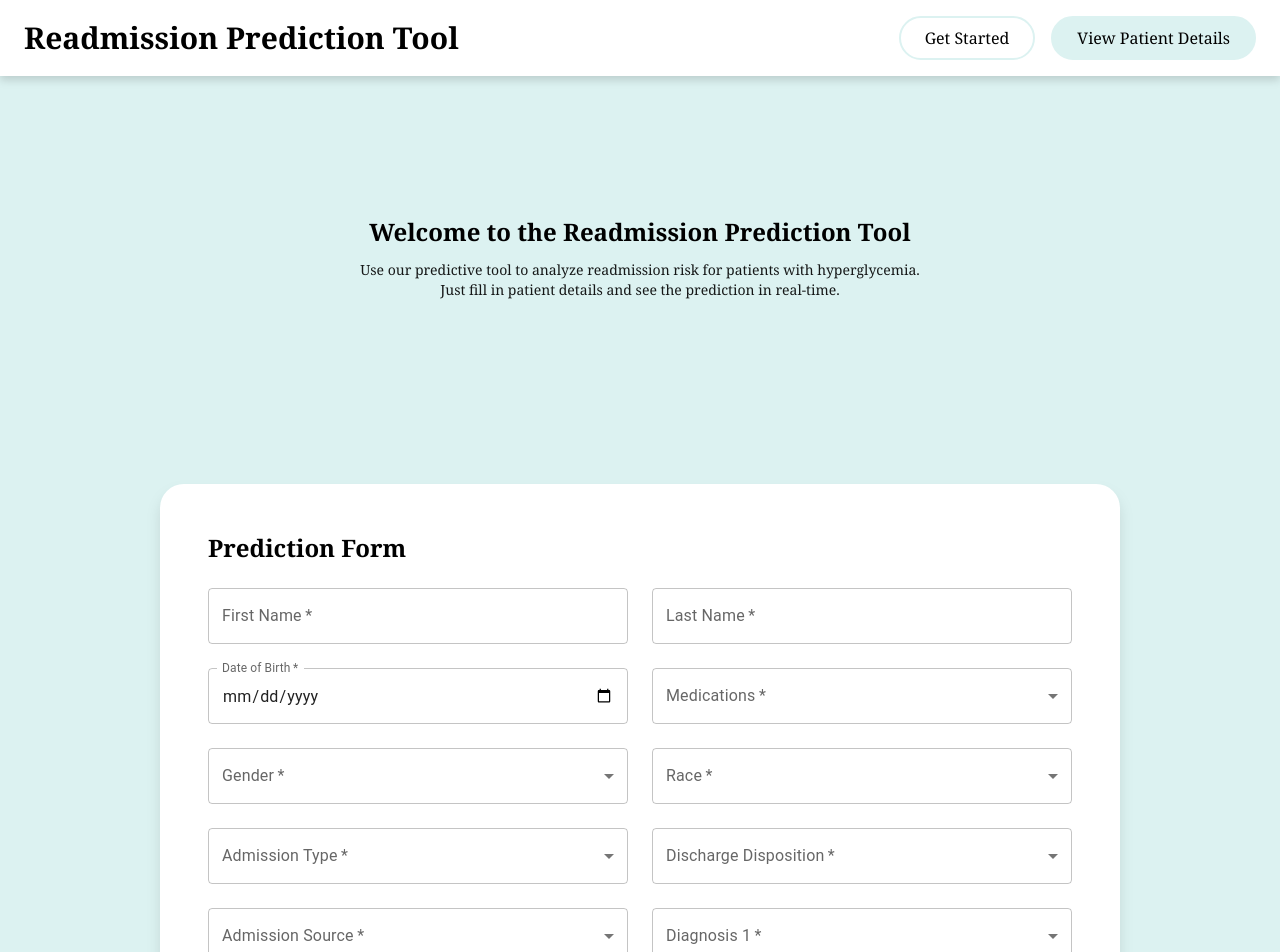
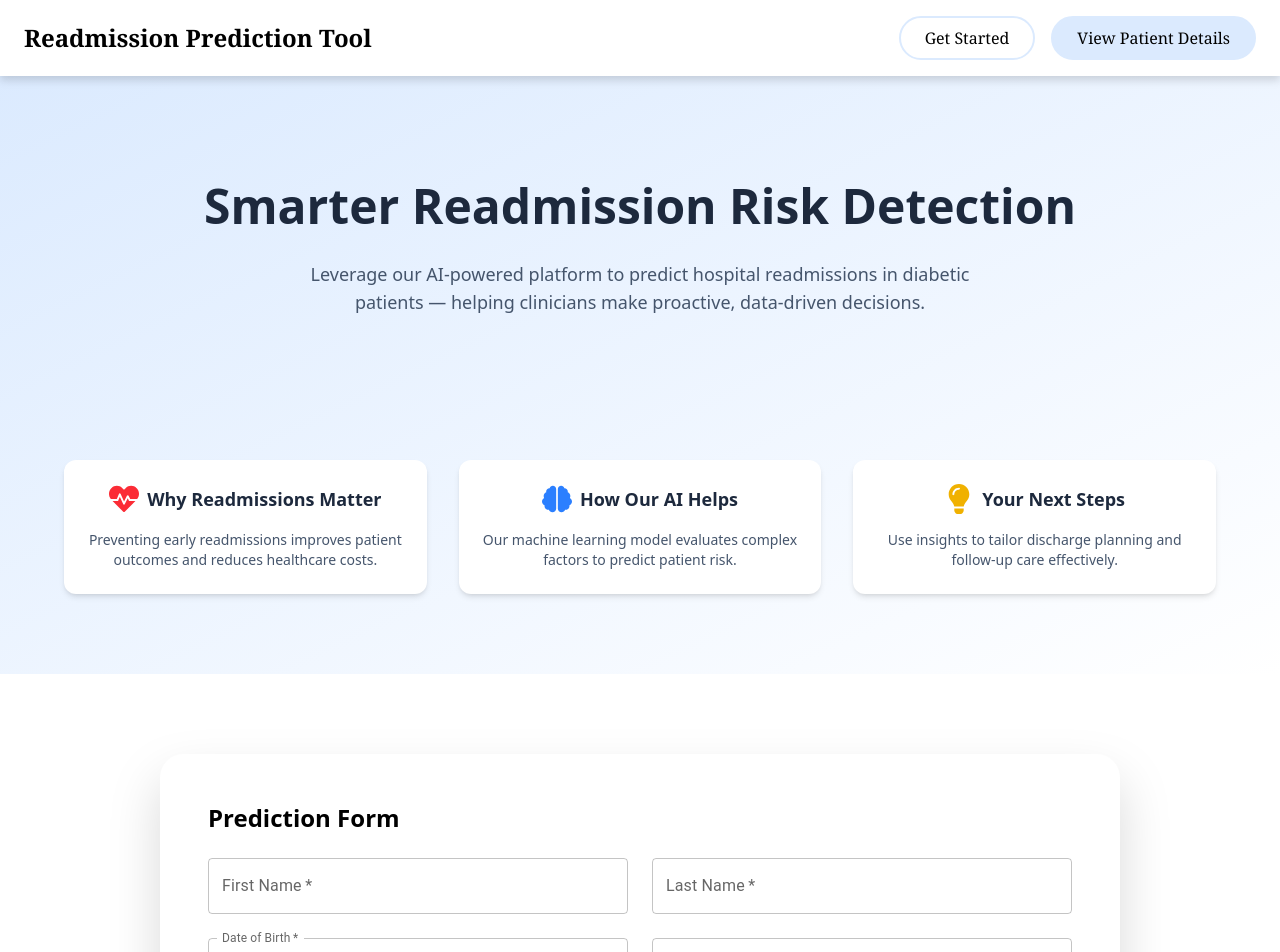
Before and after one commit to mlops2025/Readmission-Prediction, a React (Vite) app in the folder src/frontend/: page / in a window 1280 px wide. Shown: the top 952 px of the page. Built offline with nearby package versions, Linux system fonts and the light colour scheme.

Commit message:
minor css changes

```diff
--- a/src/frontend/index.html
+++ b/src/frontend/index.html
@@ -7,7 +7,7 @@
     <title>Readmission Prediction Tool</title>
   </head>
   <body>
-    <div id="root" class = "font-serif bg-teal scroll-smooth">
+    <div id="root" class = "font-serif scroll-smooth">
     <script type="module" src="/src/main.jsx"></script></div>
   </body>
 </html>
--- a/src/frontend/package.json
+++ b/src/frontend/package.json
@@ -17,6 +17,7 @@
     "@tailwindcss/vite": "^4.0.16",
     "react": "^19.0.0",
     "react-dom": "^19.0.0",
+    "react-icons": "^5.5.0",
     "react-router-dom": "^7.4.0",
     "tailwindcss": "^4.0.16"
   },
--- a/src/frontend/src/App.jsx
+++ b/src/frontend/src/App.jsx
@@ -9,7 +9,7 @@ function App() {
     <Router>
       <header className="fixed top-0 left-0 w-full bg-white drop-shadow-lg z-10">
         <div className="mx-auto flex justify-between items-center p-4 px-6">
-          <div className="text-3xl font-bold">Readmission Prediction Tool</div>
+          <div className="text-2xl font-bold">Readmission Prediction Tool</div>
           <div className="flex gap-4">
             <button
               className="border-2 border-teal px-6 py-2 rounded-full font-medium hover:bg-teal hover:opacity-95 transition"
@@ -26,7 +26,7 @@ function App() {
         </div>
       </header>
 
-      <main className="pt-24">
+      <main className="pt-16">
         <Routes>
           <Route path="/" element={<LandingPage />} />
           <Route path="/search" element={<SearchPatient />} />
--- a/src/frontend/src/LandingPage.jsx
+++ b/src/frontend/src/LandingPage.jsx
@@ -1,28 +1,78 @@
 import React from "react";
-import { Link } from "react-router-dom";
 import PredictionForm from "./PredictionForm";
-
+import { motion } from "framer-motion";
+import { FaHeartbeat, FaBrain, FaLightbulb } from "react-icons/fa";
 
 const HeroSection = () => {
   return (
-    <section className="flex flex-col items-center justify-center text-center py-20 px-8 mt-10">
-      <h2 className="text-2xl font-bold mb-3">
-        Welcome to the Readmission Prediction Tool
-      </h2>
-      <p className="text-sm opacity-90 mb-6 max-w-xl">
-        Use our predictive tool to analyze readmission risk for patients with hyperglycemia. Just fill in patient details and see the prediction in real-time.
-      </p>
+    <section className="relative py-28 px-6">
+      <motion.div
+        initial={{ opacity: 0, y: 30 }}
+        animate={{ opacity: 1, y: 0 }}
+        transition={{ duration: 0.8 }}
+        className="max-w-4xl mx-auto text-center"
+      >
+        <h1 className="text-5xl font-extrabold text-slate-800 mb-6 leading-tight">
+          Smarter Readmission Risk Detection
+        </h1>
+        <p className="text-lg text-slate-600 mb-8 max-w-2xl mx-auto">
+          Leverage our AI-powered platform to predict hospital readmissions in
+          diabetic patients — helping clinicians make proactive, data-driven
+          decisions.
+        </p>
+      </motion.div>
+    </section>
+  );
+};
+
+const InfoCards = () => {
+  const cards = [
+    {
+      icon: <FaHeartbeat className="text-red-500 text-3xl" />,
+      title: "Why Readmissions Matter",
+      text: "Preventing early readmissions improves patient outcomes and reduces healthcare costs.",
+    },
+    {
+      icon: <FaBrain className="text-blue-500 text-3xl" />,
+      title: "How Our AI Helps",
+      text: "Our machine learning model evaluates complex factors to predict patient risk.",
+    },
+    {
+      icon: <FaLightbulb className="text-yellow-500 text-3xl" />,
+      title: "Your Next Steps",
+      text: "Use insights to tailor discharge planning and follow-up care effectively.",
+    },
+  ];
+
+  return (
+    <section className="pb-20 px-6">
+      <div className="max-w-6xl mx-auto grid gap-8 grid-cols-1 md:grid-cols-3">
+        {cards.map((card, index) => (
+          <motion.div
+            key={index}
+            initial={{ opacity: 0, y: 20 }}
+            whileInView={{ opacity: 1, y: 0 }}
+            transition={{ delay: index * 0.2, duration: 0.6 }}
+            viewport={{ once: true }}
+            className="flex flex-col justify-between bg-white rounded-xl shadow-md p-6 text-center hover:shadow-xl transition"
+          >
+            <div className="flex items-center justify-center gap-2 mb-4">
+              {card.icon}
+              <h3 className="text-lg font-bold text-slate-800">{card.title}</h3>
+            </div>
+            <p className="text-sm text-slate-600">{card.text}</p>
+          </motion.div>
+        ))}
+      </div>
     </section>
   );
 };
 
 const Footer = () => {
   return (
-    <footer className="bg-white py-4 mt-10">
-      <div className="container mx-auto text-center">
-        <p className="text-xs opacity-75">
-          © 2025 Readmission Prediction Tool. All Rights Reserved.
-        </p>
+    <footer className="bg-slate-100 py-6 mt-20 shadow-inner">
+      <div className="max-w-6xl mx-auto text-center text-slate-500 text-sm">
+        <p>© 2025 Readmission Prediction Tool. All rights reserved.</p>
       </div>
     </footer>
   );
@@ -30,13 +80,16 @@ const Footer = () => {
 
 const LandingPage = () => {
   return (
-    <>
-      <HeroSection />
+    <main className="bg-white min-h-screen font-sans scroll-smooth">
+      <div className=" bg-gradient-to-br from-blue-100 to-white">
+        <HeroSection />
+        <InfoCards />
+      </div>
       <section id="prediction" className="scroll-mt-10">
         <PredictionForm />
       </section>
       <Footer />
-    </>
+    </main>
   );
 };
 
--- a/src/frontend/src/PatientDetails.jsx
+++ b/src/frontend/src/PatientDetails.jsx
@@ -1,5 +1,5 @@
 import React, { useEffect, useState } from "react";
-import { Switch, Button } from "@mui/material";
+import { Switch } from "@mui/material";
 
 const fieldLabels = {
   fname: "First Name",
--- a/src/frontend/src/PredictionForm.jsx
+++ b/src/frontend/src/PredictionForm.jsx
@@ -152,7 +152,7 @@ const PredictionForm = () => {
 
   return (
     <div className="flex items-center justify-center py-20">
-      <div className="w-3/4 bg-white flex items-center justify-center p-6 drop-shadow-xl rounded-3xl">
+      <div className="w-3/4 bg-white flex items-center justify-center p-6 drop-shadow-2xl rounded-3xl">
         <div className="p-6 w-full">
           <div className="text-2xl font-bold mb-6">Prediction Form</div>
           <form onSubmit={handleSubmit}>
--- a/src/frontend/src/SearchPage.jsx
+++ b/src/frontend/src/SearchPage.jsx
@@ -56,7 +56,7 @@ const SearchPatient = () => {
 
   return (
     <div className="flex items-center justify-center h-screen">
-      <div className="w-1/2 bg-white p-8 rounded-3xl drop-shadow-xl">
+      <div className="w-1/2 bg-white p-8 rounded-3xl drop-shadow-2xl">
         <h2 className="text-2xl font-bold mb-6 text-center">Search Patient</h2>
         <Box className="flex flex-col gap-6">
           <TextField
--- a/src/frontend/src/index.css
+++ b/src/frontend/src/index.css
@@ -1,9 +1,9 @@
 @import "tailwindcss";
 
 @theme {
-    --color-teal: #dcf2f1;
+    --color-teal: #dbeafe;
   }
-  /* Tailwind config or global CSS */
+
 @keyframes fadeInUp {
   0% {
     opacity: 0;
```
Also changed, not shown: 1 other file (tests, documents, lock files or other folders).
